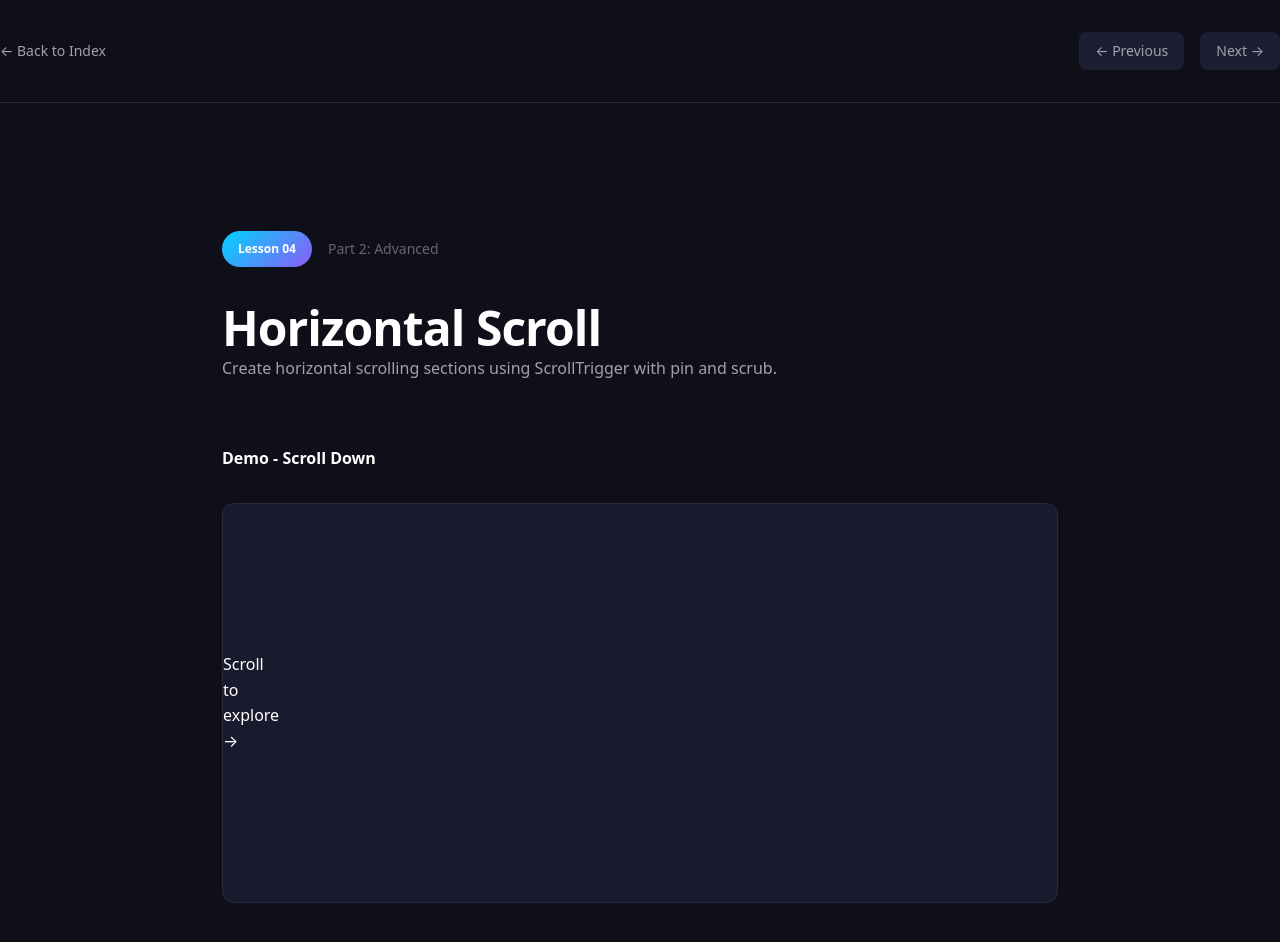
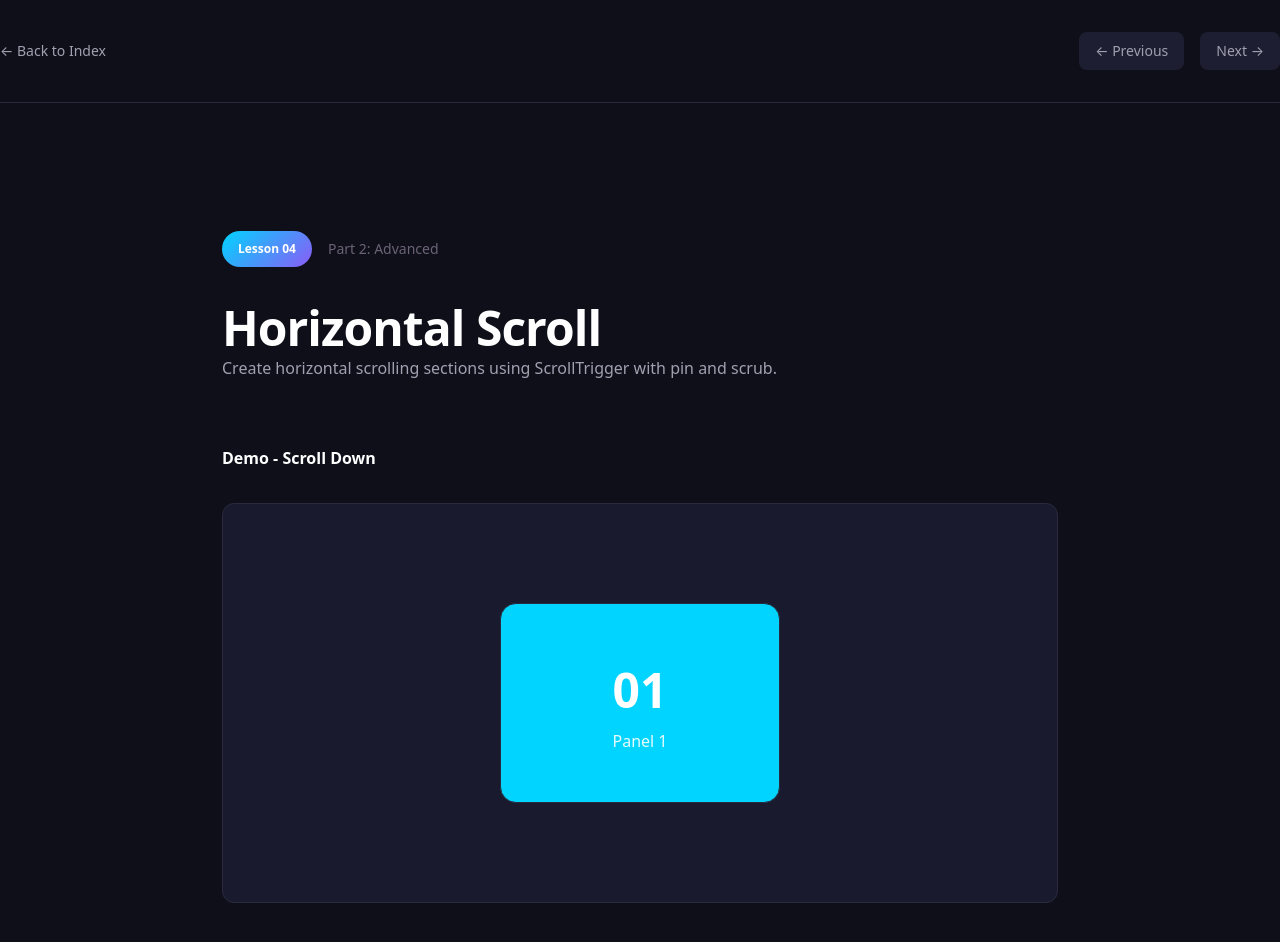
Before and after one commit to eurythmia-interactive/gsap-js-animation-mastery, a website built with Vite: page part-2/src/lessons/lesson-04.html in a window 1280 px wide. Shown: the top 942 px of the page. Built offline with nearby package versions, Linux system fonts and the light colour scheme.

Commit message:
Fix Part 2 Lesson 4 - Horizontal Scroll
- Added .horizontal-wrapper and .horizontal-panel elements to HTML
- Simplified JS to populate existing panels instead of creating dynamically
- Added .horizontal-wrapper and .horizontal-panel CSS classes
- Demo now properly creates 3 panels that scroll horizontally

```diff
--- a/part-2/src/lessons/lesson-04.html
+++ b/part-2/src/lessons/lesson-04.html
@@ -31,8 +31,12 @@
         <div class="demo-header">
           <span class="demo-title">Demo - Scroll Down</span>
         </div>
-        <div class="demo-container" id="demo" style="height: 400px; padding: 0;">
-          <div class="scroll-indicator">Scroll to explore →</div>
+        <div class="demo-container" id="demo" style="height: 400px; padding: 0; overflow: hidden;">
+          <div class="horizontal-wrapper">
+            <div class="horizontal-panel"></div>
+            <div class="horizontal-panel"></div>
+            <div class="horizontal-panel"></div>
+          </div>
         </div>
       </div>
 
--- a/part-2/src/lessons/lesson-04.js
+++ b/part-2/src/lessons/lesson-04.js
@@ -3,12 +3,12 @@ import { ScrollTrigger } from 'gsap/ScrollTrigger';
 
 gsap.registerPlugin(ScrollTrigger);
 
-const demo = document.querySelector('#demo');
+const wrapper = document.querySelector('.horizontal-wrapper');
 const panels = document.querySelectorAll('.horizontal-panel');
+const colors = ['#00d4ff', '#8b5cf6', '#ec4899'];
+const icons = ['01', '02', '03'];
 
 panels.forEach((panel, i) => {
-  const colors = ['#00d4ff', '#8b5cf6', '#ec4899'];
-  const icons = ['01', '02', '03'];
   panel.innerHTML = `
     <div class="scroll-panel" style="background: ${colors[i]}; width: 280px; height: 200px; display: flex; flex-direction: column; align-items: center; justify-content: center; border-radius: 16px;">
       <span style="font-size: 3rem; font-weight: 700; color: white;">${icons[i]}</span>
@@ -16,15 +16,6 @@ panels.forEach((panel, i) => {
     </div>
   `;
 });
-
-const wrapper = document.querySelector('.horizontal-wrapper') || (() => {
-  const w = document.createElement('div');
-  w.className = 'horizontal-wrapper';
-  w.style.cssText = 'display: flex; width: 300%; height: 100%;';
-  panels.forEach(p => w.appendChild(p));
-  demo.appendChild(w);
-  return w;
-})();
 
 gsap.set(wrapper, { x: 0 });
 
--- a/part-2/src/style.css
+++ b/part-2/src/style.css
@@ -989,6 +989,23 @@ property { color: #f07178; }
 }
 
 /* ============================================================================
+   HORIZONTAL SCROLL (Lesson 4)
+   ============================================================================ */
+.horizontal-wrapper {
+  display: flex;
+  width: 300%;
+  height: 100%;
+}
+
+.horizontal-panel {
+  flex: 0 0 100%;
+  height: 100%;
+  display: flex;
+  align-items: center;
+  justify-content: center;
+}
+
+/* ============================================================================
    NAV HEADER (For lessons)
    ============================================================================ */
 .nav-header {
```
